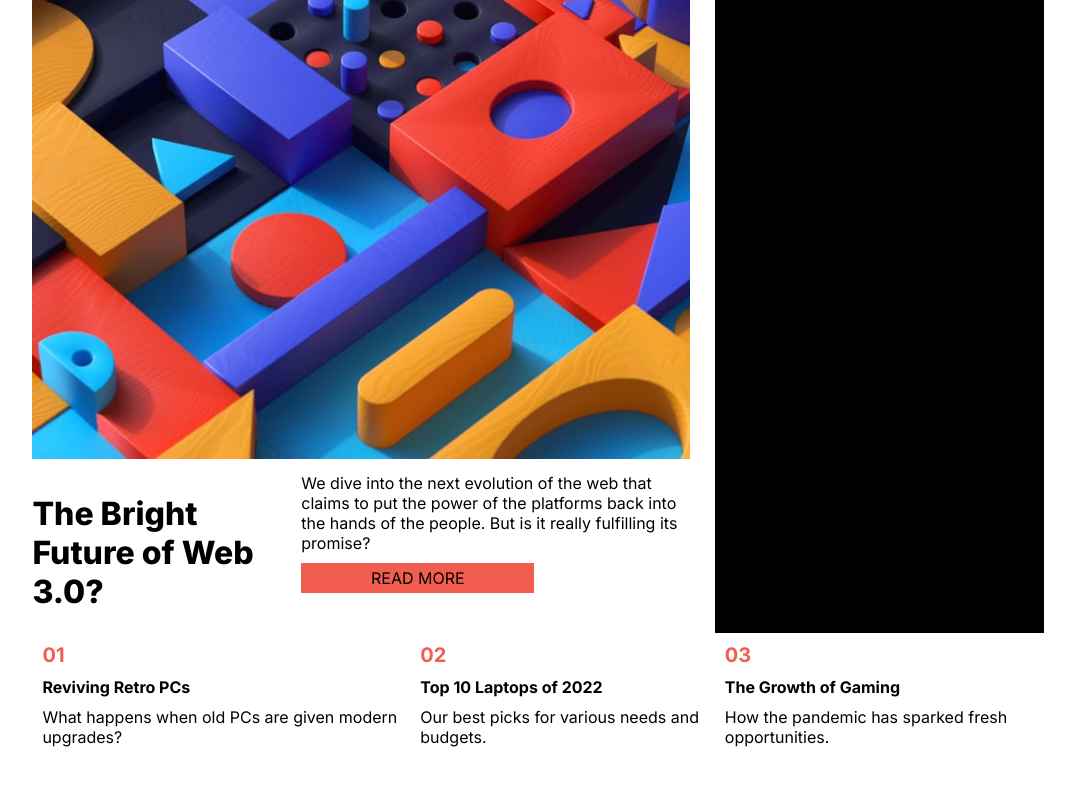
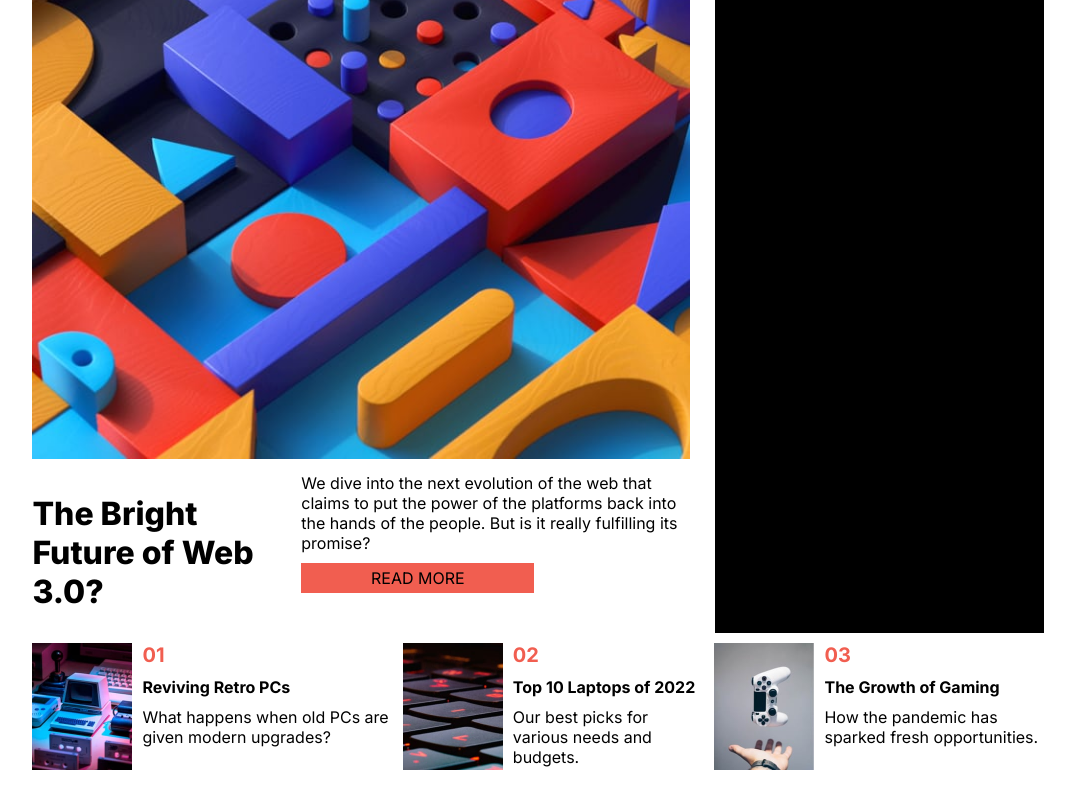
Before and after one commit to rnafula/News-Homepage-project, a plain HTML site: page index.html in a window 1280 px wide. Shown: the part 472-1266 px from the top of the page, without its empty margins (102-1177 px from the left). Before the commit the page ends 1239 px from the top, so only its background shows below. Drawn offline with Linux system fonts and the light colour scheme; the site is published under a folder, as on GitHub Pages, so addresses that start at the root find nothing.

Commit message:
path update

```diff
--- a/index.html
+++ b/index.html
@@ -69,17 +69,17 @@
 
     <div class="bottom_part">
       <div class="first_img">
-        <div><img class="img" src="/assets/images/image-retro-pcs.jpg" alt=""></div>
+        <div><img class="img" src="assets/images/image-retro-pcs.jpg" alt=""></div>
         <div class="spanny"><div class="number">01</div><div> <b>Reviving Retro PCs</b></div><div> What happens when old PCs are given modern upgrades?</div></div>
 
       </div>
       <div class="second_img">
-        <div><img class="img" src="/assets/images/image-top-laptops.jpg" alt=""></div>
+        <div><img class="img" src="assets/images/image-top-laptops.jpg" alt=""></div>
         <div class="spanny"><div class="number">02</div><div><b>Top 10 Laptops of 2022</b></div><div>Our best picks for various needs and budgets.</div></div>
 
       </div>
       <div class="third_img">
-        <div><img class="img" src="/assets/images/image-gaming-growth.jpg" alt=""></div>
+        <div><img class="img" src="assets/images/image-gaming-growth.jpg" alt=""></div>
         <div class="spanny"><div class="number">03</div><div> <b>The Growth of Gaming</b></div><div>How the pandemic has sparked fresh opportunities.</div></div>
 
       </div>
```
